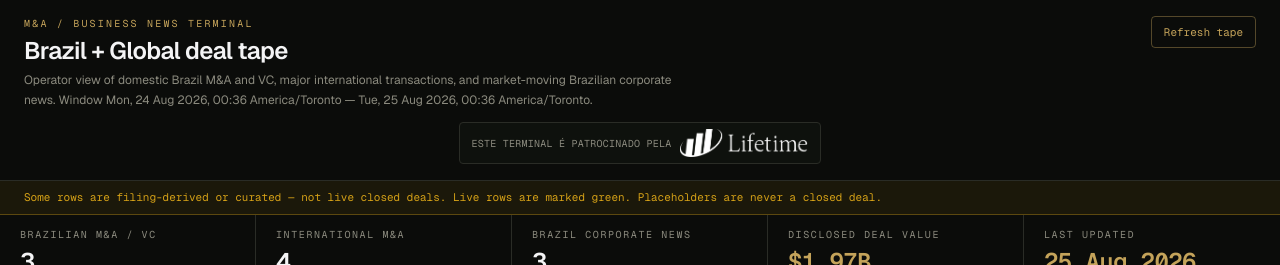
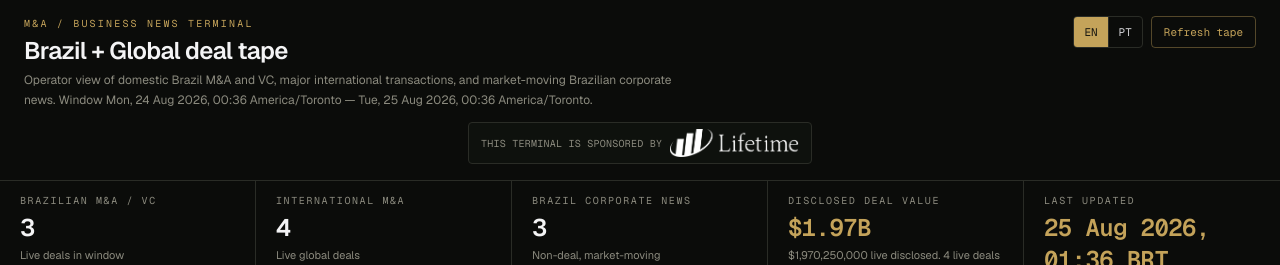
Before and after one commit to victorshelton-web/ibbrazil-ai, a Next.js app: page / in a window 1280 px wide. Shown: the top 265 px of the page. Built offline with nearby package versions, Linux system fonts and the light colour scheme; no server answers.

Commit message:
Add EN/PT language tabs and remove warning banner
Default language is always English. Choice is not persisted across visits.

```diff
--- /dev/null
+++ b/src/components/LangToggle.tsx
@@ -0,0 +1,34 @@
+"use client";
+
+import { useI18n } from "./LocaleProvider";
+
+export function LangToggle() {
+  const { locale, setLocale } = useI18n();
+
+  return (
+    <div
+      role="tablist"
+      aria-label="Language"
+      className="flex h-8 overflow-hidden rounded-sm border border-border"
+    >
+      {(["en", "pt"] as const).map((l, idx) => (
+        <button
+          key={l}
+          type="button"
+          role="tab"
+          aria-selected={locale === l}
+          onClick={() => setLocale(l)}
+          className={`h-full px-2.5 font-mono text-[11px] uppercase focus-visible:outline-none focus-visible:ring-2 focus-visible:ring-[color:var(--gold)] ${
+            idx === 1 ? "border-l border-border" : ""
+          } ${
+            locale === l
+              ? "bg-[color:var(--gold)] text-[#14140f]"
+              : "text-zinc-300 hover:bg-muted"
+          }`}
+        >
+          {l === "pt" ? "PT" : "EN"}
+        </button>
+      ))}
+    </div>
+  );
+}
--- a/src/components/LifetimeSponsor.tsx
+++ b/src/components/LifetimeSponsor.tsx
@@ -1,6 +1,11 @@
+"use client";
+
 import Image from "next/image";
+import { useI18n } from "./LocaleProvider";
 
 export function LifetimeSponsor() {
+  const { t } = useI18n();
+
   return (
     <a
       href="https://lftm.com.br"
@@ -9,7 +14,7 @@ export function LifetimeSponsor() {
       className="group inline-flex max-w-full items-center gap-2 rounded-sm border border-border bg-card/60 px-3 py-1.5 no-underline hover:border-[color:var(--gold)]/40 focus-visible:outline-none focus-visible:ring-2 focus-visible:ring-[color:var(--gold)]"
     >
       <span className="font-mono text-[10px] tracking-wide text-muted-foreground uppercase group-hover:text-zinc-200">
-        Este terminal é patrocinado pela
+        {t.sponsored}
       </span>
       <Image
         src="/lifetime-logo.png"
--- a/src/components/LocaleProvider.tsx
+++ b/src/components/LocaleProvider.tsx
@@ -1,16 +1,30 @@
 "use client";
 
-import { createContext, useContext } from "react";
-import { copy, type Copy } from "@/lib/i18n";
+import { createContext, useContext, useMemo, useState } from "react";
+import { copy, type Copy, type Locale } from "@/lib/i18n";
 
 type Ctx = {
+  locale: Locale;
+  setLocale: (l: Locale) => void;
   t: Copy;
 };
 
 const LocaleCtx = createContext<Ctx | null>(null);
 
 export function LocaleProvider({ children }: { children: React.ReactNode }) {
-  return <LocaleCtx.Provider value={{ t: copy.en }}>{children}</LocaleCtx.Provider>;
+  const [locale, setLocaleState] = useState<Locale>("en");
+
+  const setLocale = (l: Locale) => {
+    setLocaleState(l);
+    document.documentElement.lang = l === "pt" ? "pt-BR" : "en";
+  };
+
+  const value = useMemo(
+    () => ({ locale, setLocale, t: copy[locale] as Copy }),
+    [locale],
+  );
+
+  return <LocaleCtx.Provider value={value}>{children}</LocaleCtx.Provider>;
 }
 
 export function useI18n() {
--- a/src/components/TerminalApp.tsx
+++ b/src/components/TerminalApp.tsx
@@ -1,6 +1,7 @@
 "use client";
 
 import type { FeedItem, FeedStats } from "@/lib/types";
+import { LangToggle } from "./LangToggle";
 import { LocaleProvider, useI18n } from "./LocaleProvider";
 import { LifetimeSponsor } from "./LifetimeSponsor";
 import { RefreshTape } from "./RefreshTape";
@@ -34,22 +35,16 @@ function Shell({
                 {t.intro} {windowLabel}.
               </p>
             </div>
-            <RefreshTape />
+            <div className="flex items-center gap-2">
+              <LangToggle />
+              <RefreshTape />
+            </div>
           </div>
           <div className="flex w-full justify-center">
             <LifetimeSponsor />
           </div>
         </div>
       </header>
-
-      <div
-        role="status"
-        className="border-b border-[color:var(--estimated)]/35 bg-[color:var(--estimated)]/8"
-      >
-        <p className="mx-auto max-w-[1400px] px-4 py-2 font-mono text-[11px] text-[color:var(--estimated)] md:px-6">
-          {t.warning}
-        </p>
-      </div>
 
       <StatsStrip stats={stats} />
 
```
